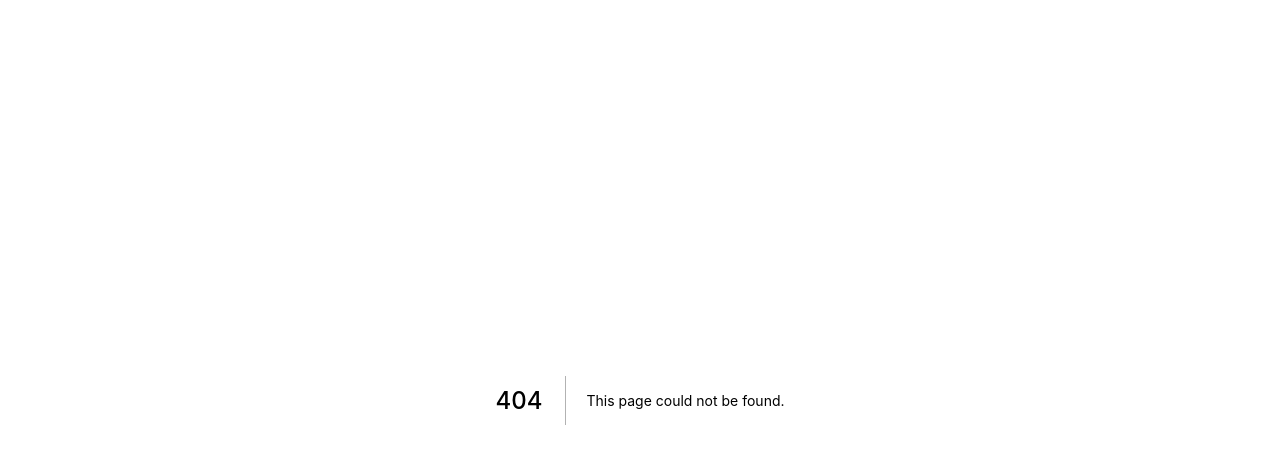
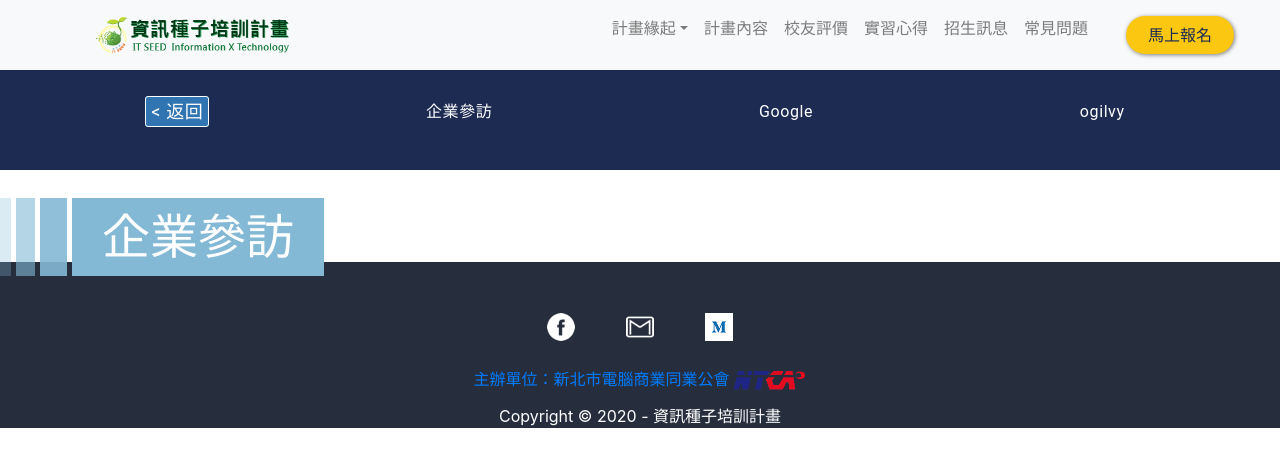
Before and after one commit to AlanSyue/itseed_v2, a Next.js app in the folder frontend/: page /corpVisit in a window 1280 px wide. Before the commit this address had no page. Shown: the top 466 px of the page. Built offline with nearby package versions, Linux system fonts and the light colour scheme.

Commit message:
feat: do corp visit block

```diff
--- a/frontend/modules/common/Project/ProjectBanner.tsx
+++ b/frontend/modules/common/Project/ProjectBanner.tsx
@@ -54,7 +54,8 @@ const BackButton = styled.a`
     line-height: 2;
 `;
 
-const ProjectBanner = () => {
+const ProjectBanner = (props) => {
+    const { bannerList } = props;
     return (
         <BannerBlock>
             <BannerBlockUl>
@@ -63,15 +64,15 @@ const ProjectBanner = () => {
                         <span>{"<"}</span> 返回
                     </BackButton>
                 </BannerBlockLi>
-                <BannerBlockLi>
-                    <BannerBlockA href="/about">TUV</BannerBlockA>
-                </BannerBlockLi>
-                <BannerBlockLi>
-                    <BannerBlockA href="/member">職涯</BannerBlockA>
-                </BannerBlockLi>
-                <BannerBlockLi>
-                    <BannerBlockA href="/organize">招生</BannerBlockA>
-                </BannerBlockLi>
+                {
+                    bannerList.map((val) => {
+                        return (
+                            <BannerBlockLi>
+                                <BannerBlockA href="/about">{val}</BannerBlockA>
+                            </BannerBlockLi>
+                        )
+                    })
+                }
             </BannerBlockUl>
         </BannerBlock>
     );
--- /dev/null
+++ b/frontend/pages/corpVisit.tsx
@@ -0,0 +1,21 @@
+import TopHeader from '../modules/common/Header'
+import TemplateFooter from '../modules/common/Footer'
+import ProjectBanner from '../modules/common/Project/ProjectBanner';
+import TopTitle from "../modules/common/Title";
+
+const CorpVisit = () => {
+    const bannerList = [
+        '企業參訪',
+        'Google',
+        'ogilvy'
+    ];
+    return (
+        <>
+            <TopHeader />
+                <ProjectBanner bannerList={bannerList}/>
+                <TopTitle title="企業參訪" marginBottom="5%" />
+            <TemplateFooter />
+        </>
+    )
+}
+export default CorpVisit;
```
Also changed, not shown: frontend/pages/project.tsx (+6 -1 lines).
